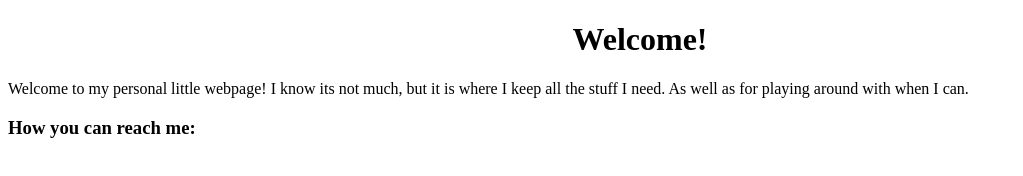
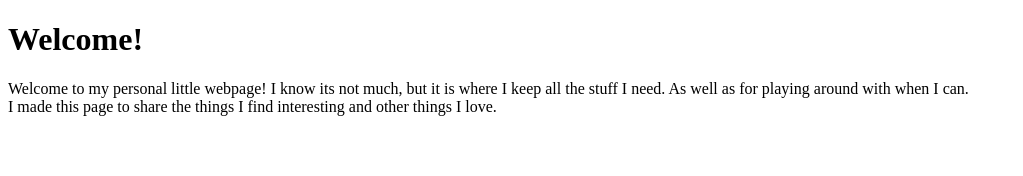
Before and after one commit to zjdev/zjdev.github.io, a plain HTML site: page index.html in a window 1280 px wide. Shown: the whole page, without its empty margins (0-1023 px from the left). Drawn offline with Linux system fonts and the light colour scheme.

Commit message:
Small Update

```diff
--- a/index.html
+++ b/index.html
@@ -7,9 +7,10 @@
         <title>zjdev</title>
     </head>
     <body>
-        <h1 align="center">Welcome!</h1>
-        <p>Welcome to my personal little webpage! I know its not much, but it is where I keep all the stuff I need. As well as for playing around with when I can. </p>
-        <h3>How you can reach me:</h3>
-        <p></p>
+        <h1>Welcome!</h1>
+        <p>Welcome to my personal little webpage! I know its not much, but it is where I keep all the stuff I need. As well as for playing around with when I can.<br>I made this page to share the things I find interesting and other things I love.
+        </p>
+
+
     </body>
 </html>
```
